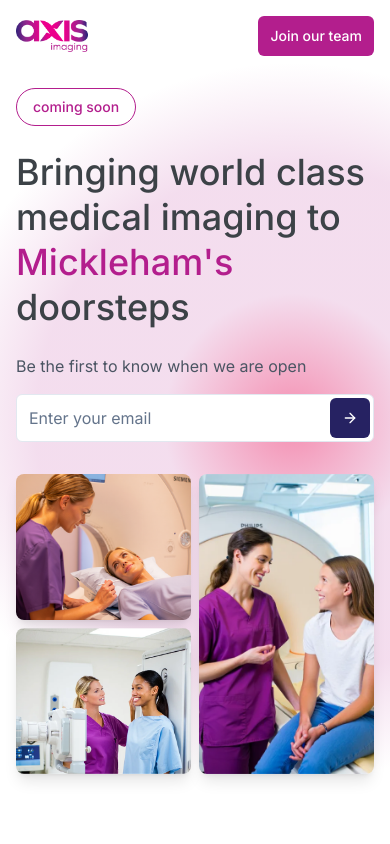
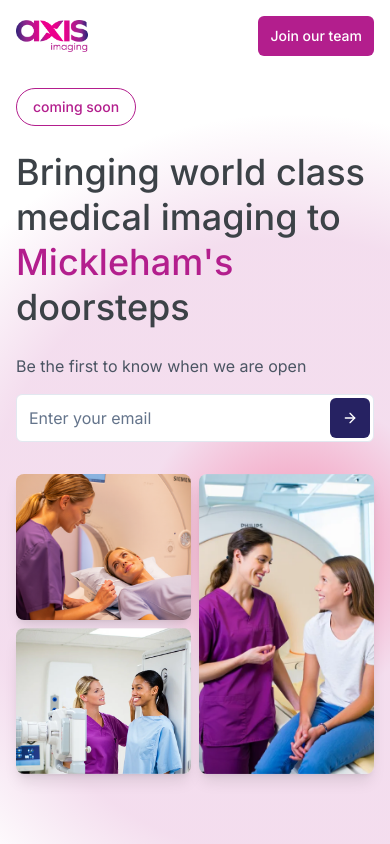
Before and after one commit to hasanaxis/pixel-pulse-radiance, a React (Vite) app: page / in a window 390 px wide. Built offline with nearby package versions, Linux system fonts and the light colour scheme.

Commit message:
Fix: Adjust hero section positioning on mobile
Lowered the hero section content on mobile devices.

```diff
--- a/src/components/HeroSection.tsx
+++ b/src/components/HeroSection.tsx
@@ -12,14 +12,25 @@ const HeroSection = () => {
       className="min-h-screen bg-white font-deuterium-variable overflow-x-hidden"
       style={{
         background: `
-          radial-gradient(circle at 75% 50%,
+          radial-gradient(circle at 75% 65%,
             rgba(233, 30, 99, 0.5) 0%,
             rgba(218, 144, 199, 0.3) 25%,
             rgba(199, 87, 171, 0.2) 50%,
             transparent 70%
           ),
           white
-        `
+        `,
+        '@media (min-width: 1024px)': {
+          background: `
+            radial-gradient(circle at 75% 50%,
+              rgba(233, 30, 99, 0.5) 0%,
+              rgba(218, 144, 199, 0.3) 25%,
+              rgba(199, 87, 171, 0.2) 50%,
+              transparent 70%
+            ),
+            white
+          `
+        }
       }}
     >
       {/* Header */}
```
